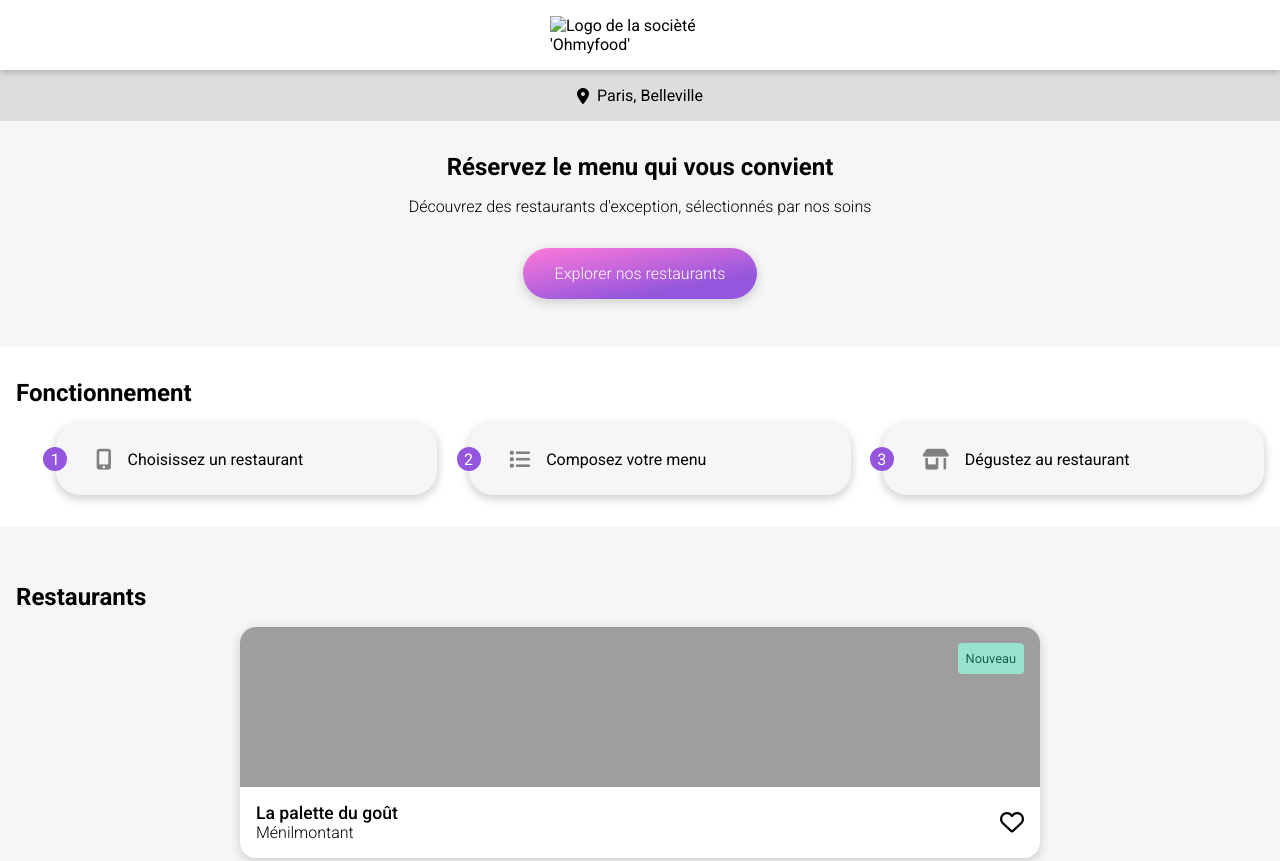
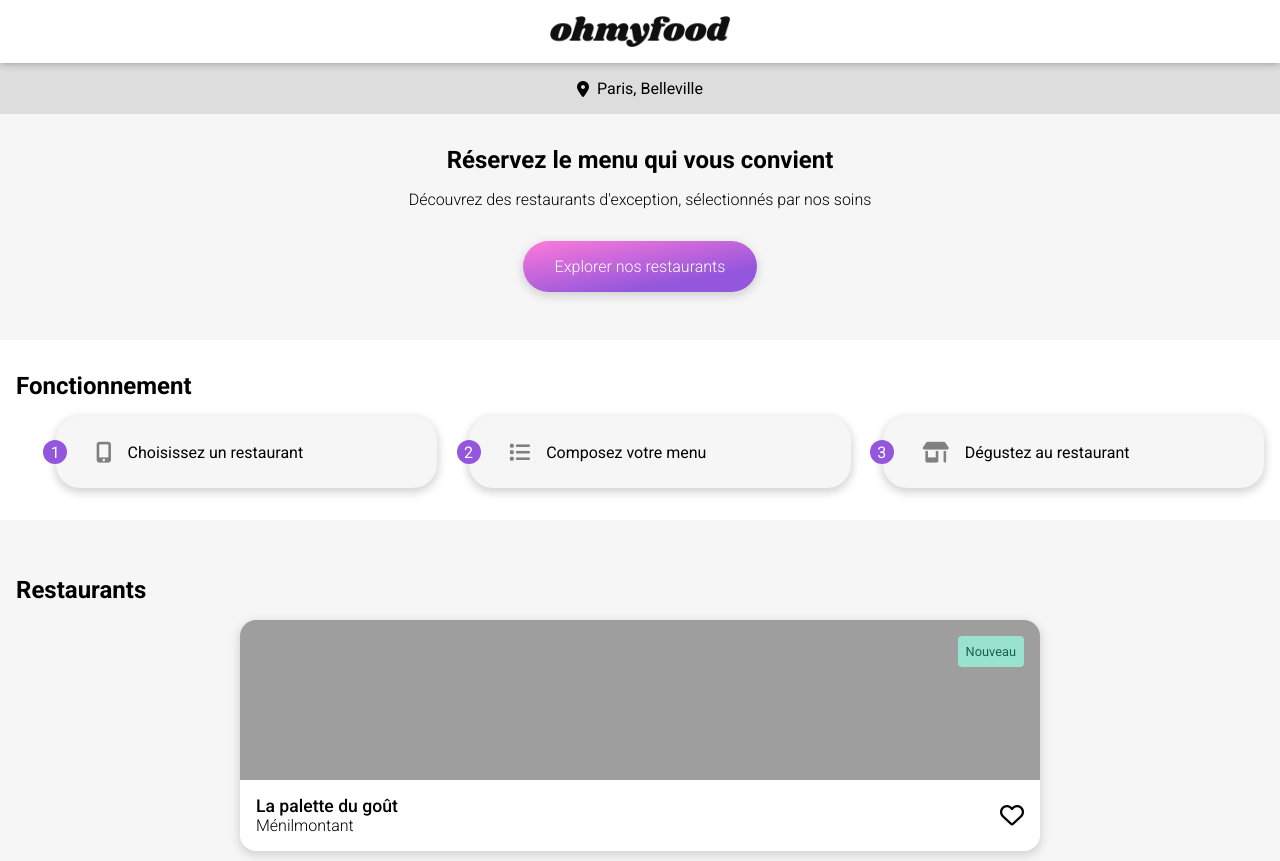
Before and after one commit to Milween/Ohmyfood, a website: page index.html in a window 1280 px wide. Shown: the top 861 px of the page. Drawn offline with Linux system fonts and the light colour scheme; the site is published under a folder, as on GitHub Pages, so addresses that start at the root find nothing; a web font is replaced by a local one.

Commit message:
Correction liens logo

```diff
--- a/index.html
+++ b/index.html
@@ -15,7 +15,7 @@
       <div class="homepage">
         <i class="fa-solid fa-arrow-left"></i>
         <div class="homepage__logo">
-          <img src="/img/logo/ohmyfood.png" alt="Logo de la socièté 'Ohmyfood' "/>
+          <img src="./img/logo/ohmyfood.png" alt="Logo de la socièté 'Ohmyfood' "/>
         </div>
       </div>
     </header>
```
Also changed, not shown: 1 other file.
